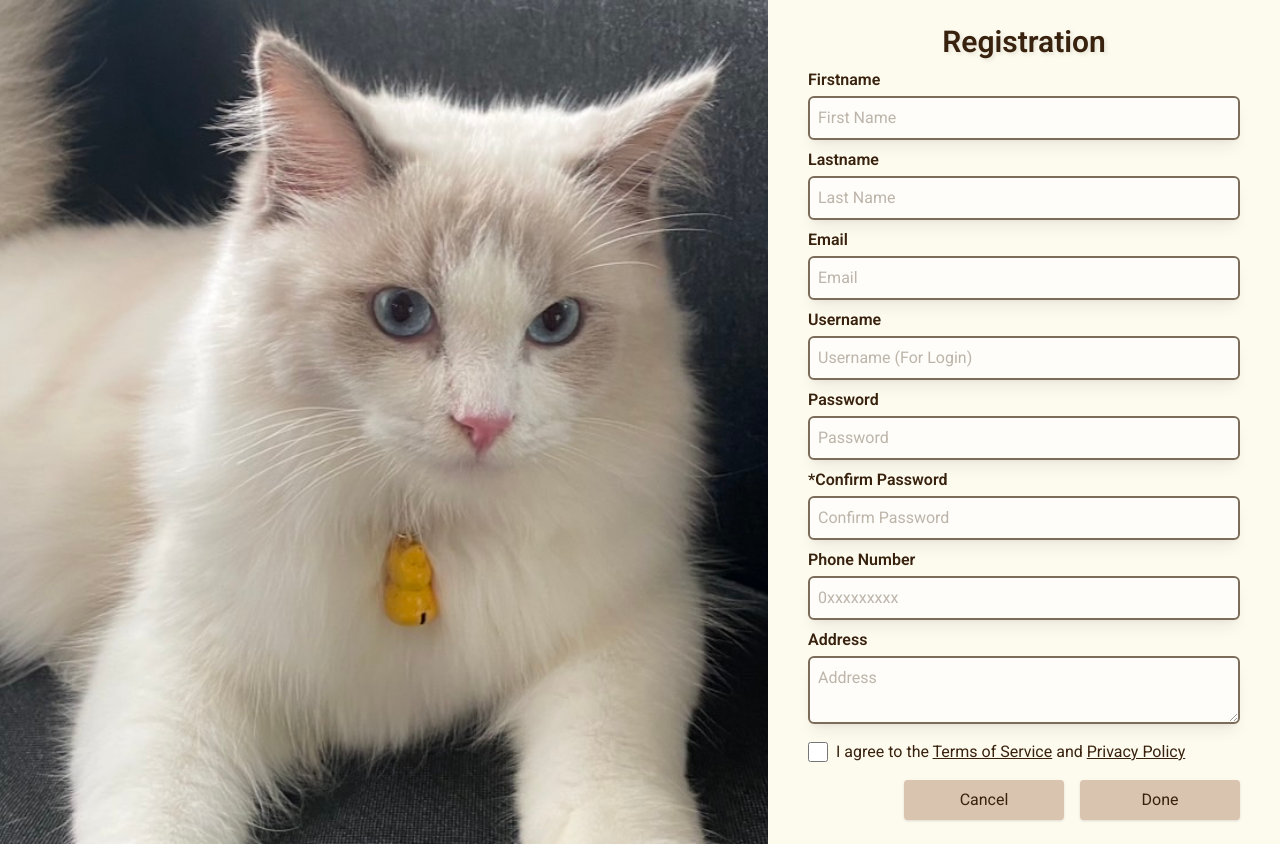
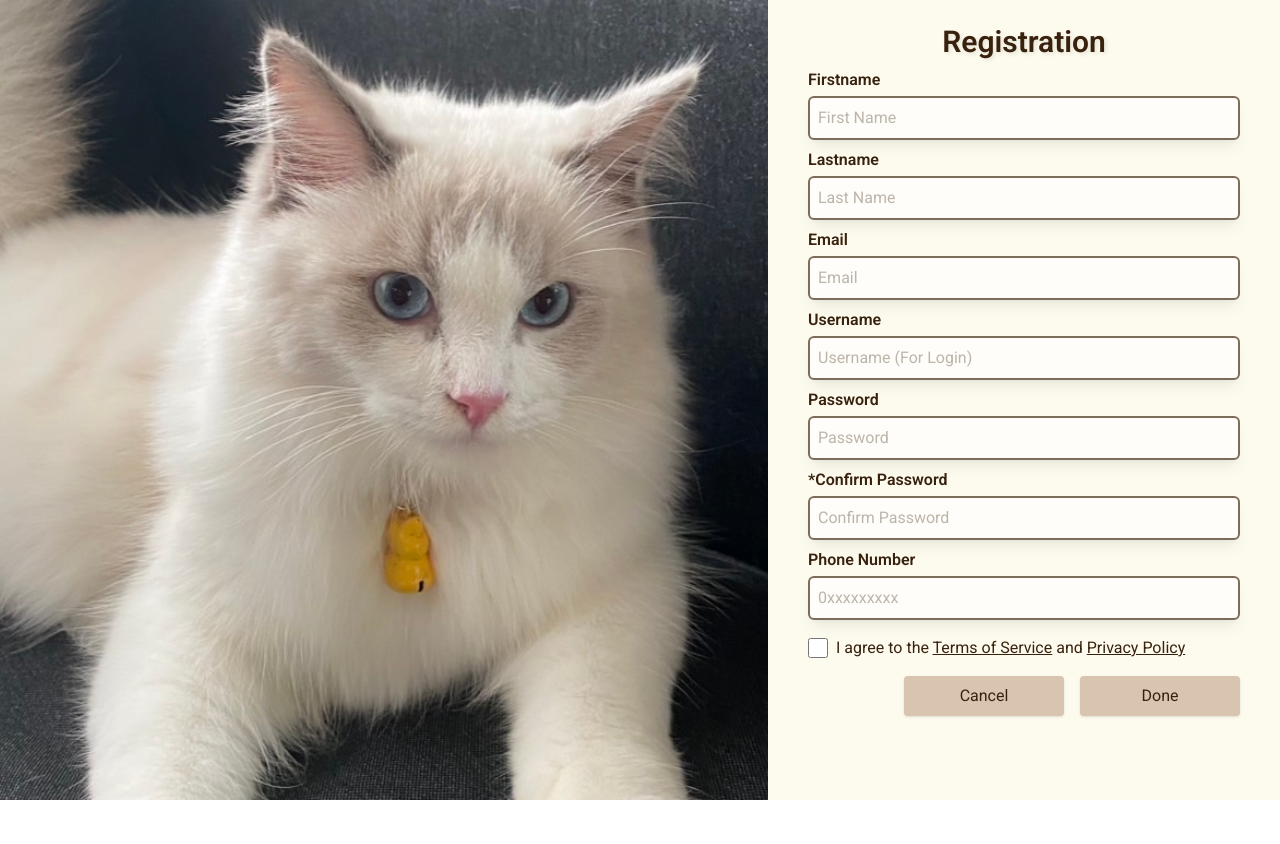
Before and after one commit to Pawradise-Inn/pawradise-inn, a React (Vite) app in the folder frontend/: page /register in a window 1280 px wide. After the commit the page ends 800 px from the top, so only its background shows below. Built offline with nearby package versions, Linux system fonts and the light colour scheme.

Commit message:
refactor: remove address field from Profile and Registration components

```diff
--- a/frontend/src/components/Profile/Profile_comp.jsx
+++ b/frontend/src/components/Profile/Profile_comp.jsx
@@ -7,7 +7,6 @@ const Profile_comp = () => {
     const [password, setPassword] = useState("password123");
     const [phone, setPhone] = useState("123-456-7890");
     const [email, setEmail] = useState("john.doe@email.com");
-    const [address, setAddress] = useState("123 Main St, City, Country");
     return (
         <div>
             <div className="mb-8">
@@ -79,17 +78,7 @@ const Profile_comp = () => {
                             className= 'w-full px-4 py-3 rounded-lg border-2 transition-all duration-300 border-[var(--brown-color)] bg-[var(--cream-color)] focus:border-[var(--dark-brown-color)] focus:outline-none transition-all duration-300'
                         />
                    </div>
-                   { /* address */}
-                   <div>
-                        <label className="block text-sm font-semibold mb-2">
-                            Label
-                        </label>
-                        <textarea
-                            value={address}
-                            onChange={(e) => setAddress(e.target.value)}
-                            className='w-full px-4 py-3 rounded-lg border-2 transition-all duration-300 border-[var(--brown-color)] bg-[var(--cream-color)] focus:border-[var(--dark-brown-color)] focus:outline-none transition-all duration-300'
-                        />
-                   </div>
+
                 </div>
                 <div className="flex justify-end items-center mt-8 pt-6 border-t border-[var(--brown-color)]">
                     <div className="flex space-x-8">
--- a/frontend/src/pages/customer/Registration.jsx
+++ b/frontend/src/pages/customer/Registration.jsx
@@ -25,7 +25,7 @@ const Registration = () => {
     Password: "",
     ConfirmPassword: "",
     PhoneNumber: "",
-    Address: "",
+
   });
 
   const [consentChecked, setConsentChecked] = useState(false);
@@ -44,7 +44,8 @@ const Registration = () => {
 
   return (
     <>
-      <div className="flex flex-col md:flex-row w-full min-h-screen overflow-hidden">
+      <div className="flex flex-col md:flex-row w-full min-h-screen overflow-hidden bg-[var(--cream-color)]">
+        {/* Left side image */}
         <div className="w-full md:w-3/5 h-64 md:h-auto flex-shrink-0">
           <img
             className="w-full h-full object-cover"
@@ -53,8 +54,8 @@ const Registration = () => {
           />
         </div>
 
-
-        <div className="w-full md:w-2/5 h-full bg-[var(--cream-color)] flex flex-col items-center justify-center p-4">
+        {/* Right side form */}
+        <div className="w-full md:w-2/5 h-full flex flex-col items-center justify-center p-4">
           <h1
             className="text-center pt-2 text-[60px] md:text-3xl text-[var(--brown-color)] font-semibold"
             style={{ textShadow: "2px 2px 4px rgba(0, 0, 0, 0.1)" }}
@@ -66,6 +67,7 @@ const Registration = () => {
             className="flex flex-col space-y-2 p-2 w-full max-w-md"
             onSubmit={handleSubmit}
           >
+
             {fields.map((field) => (
               <div key={field.name} className="flex flex-col w-full">
                 <label
@@ -84,24 +86,6 @@ const Registration = () => {
                 />
               </div>
             ))}
-
-            <div className="flex flex-col w-full">
-              <label
-                className="text-[var(--brown-color)] font-semibold text-left mb-1"
-                htmlFor="Address"
-              >
-                Address
-              </label>
-              <textarea
-                id="Address"
-                name="Address"
-                placeholder="Address"
-                value={form.Address}
-                onChange={handleChange}
-                rows="2"
-                className="border-2 border-[var(--dark-brown-color)] bg-white opacity-65 rounded-md p-2 focus:outline-none focus:ring-2 focus:ring-[var(--light-brown-color)] shadow-lg w-full"
-              />
-            </div>
 
             <div className="flex items-center mt-2">
               <input
```
